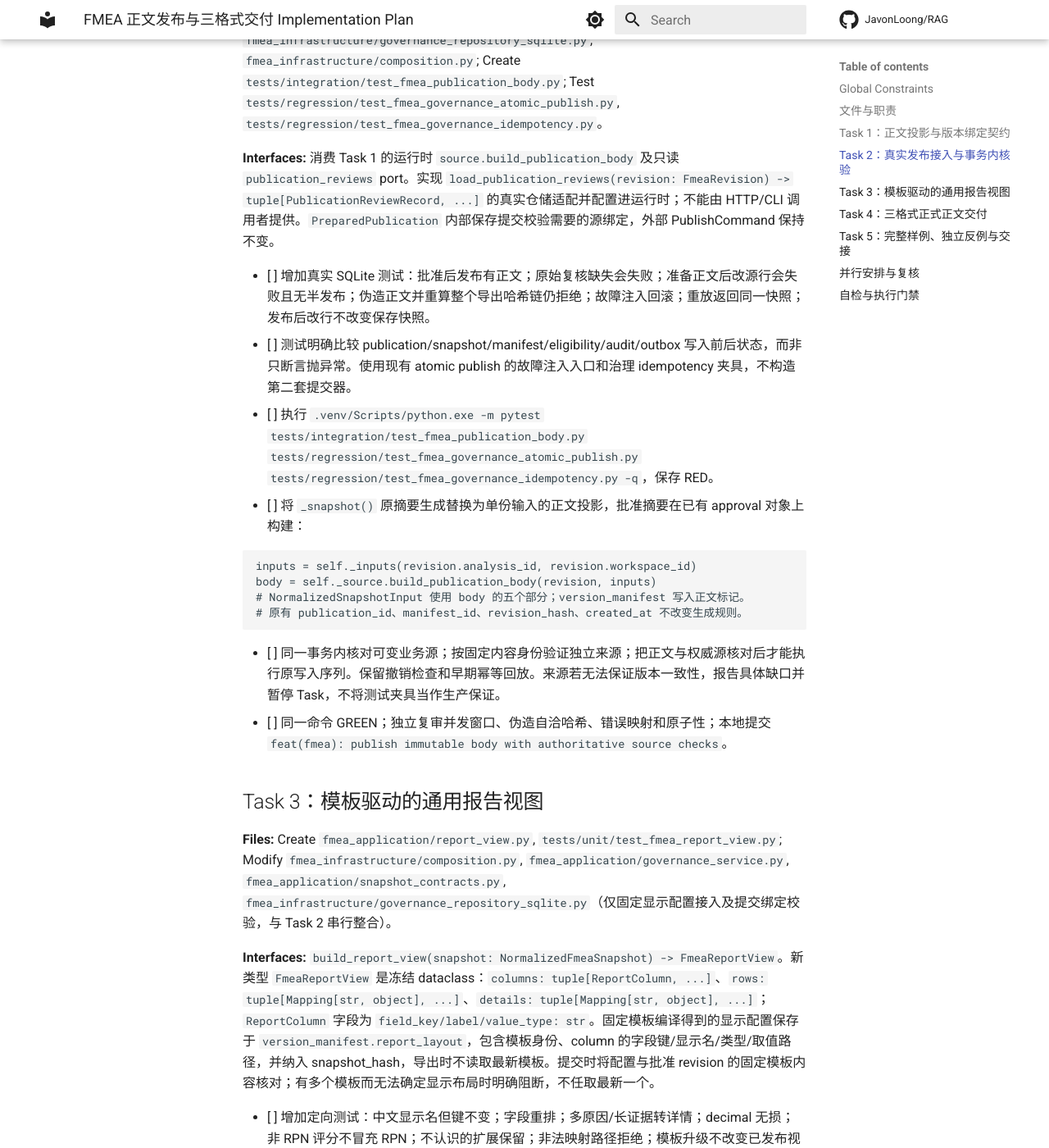
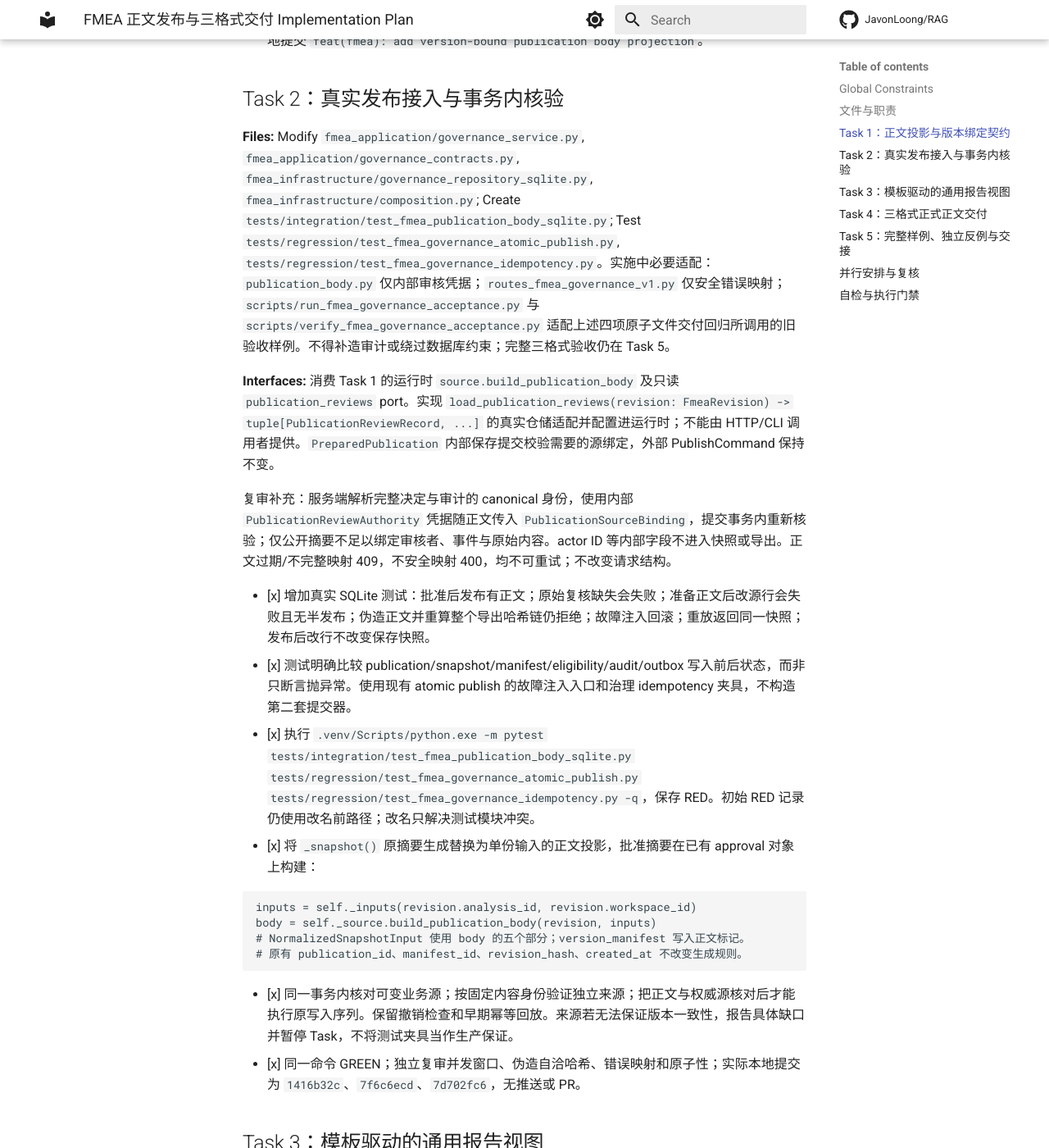
Before and after one commit to JavonLoong/RAG, an MkDocs documentation site: the page built from docs/superpowers/plans/2026-09-04-fmea-publication-body.md, in a window 1280 px wide and 1400 px high, scrolled down 3695 px. Shown: the whole window at 82% size. Built offline with MkDocs 1.6.1 and Material for MkDocs 9.7.7, drawn with Linux system fonts in a browser that asks for light colours; comment, search, counter and statistics services are not loaded; some of the changed text lies outside the part shown.

Commit message:
docs(fmea): record publication body task 2 completion

````diff
--- a/docs/superpowers/plans/2026-09-04-fmea-publication-body.md
+++ b/docs/superpowers/plans/2026-09-04-fmea-publication-body.md
@@ -12,7 +12,9 @@
 
 **Status:** APPROVED / IMPLEMENTING。用户于 2026-09-04 确认，从 Task 1 开始。实现起点 `d1040fcf`（文档提交），代码基线 `9fca984e`，工作树 `C:/Users/35551/Desktop/RAG/.worktrees/interface-output-v1`，分支 `feat/interface-output-v1`。不切 main，不推送，不创建 PR。
 
-**进度（2026-09-04）：Task 1 已完成；Task 2–5 未开始。** Task 1 提交 `75d1cb98` → `c4cdfc4b` → `7bd0c69b`。最终定向测试 100 passed（主代理复验 0.79s），范围 Ruff 与差异空白检查通过；Luna xhigh 规格/质量审查发现五项缺口，经 round 1 修正；其引入的两项兼容性回归经 round 2 关闭，PASS / CLOSED。该结论不表示真实发布与三格式正文报告已经接通。[Task 1 交接](../../handoff/fmea-publication-body-task1.md)。
+**Task 1 完成记录（2026-09-04）。** Task 1 提交 `75d1cb98` → `c4cdfc4b` → `7bd0c69b`。最终定向测试 100 passed（主代理复验 0.79s），范围 Ruff 与差异空白检查通过；Luna xhigh 规格/质量审查发现五项缺口，经 round 1 修正；其引入的两项兼容性回归经 round 2 关闭，PASS / CLOSED。该结论不表示真实发布与三格式正文报告已经接通。[Task 1 交接](../../handoff/fmea-publication-body-task1.md)。
+
+**续做状态：Task 2 已完成，代码至 `7d702fc6`。** 最终主代理定向验证 **165 passed in 28.61s**，全部改动文件 Ruff 与范围差异检查通过。独立 Luna xhigh 复审及两轮定点复核关闭全部发现，Spec ✅ / Quality Approved，无新增 Critical/Important。Task 3–5 未开始。实施记录见 [Task 2 交接](../../handoff/fmea-publication-body-task2.md)。新 SQLite 集成测试改用独立文件名，避免与单元测试在同次 pytest 收集时重名。旧治理验收验证器的格式反例补充在 `tests/integration/test_fmea_governance_acceptance.py`，不提前宣称 Task 5 完成。
 
 ## Global Constraints
 
@@ -88,14 +90,16 @@
 
 ## Task 2：真实发布接入与事务内核验
 
-**Files:** Modify `fmea_application/governance_service.py`, `fmea_application/governance_contracts.py`, `fmea_infrastructure/governance_repository_sqlite.py`, `fmea_infrastructure/composition.py`; Create `tests/integration/test_fmea_publication_body.py`; Test `tests/regression/test_fmea_governance_atomic_publish.py`, `tests/regression/test_fmea_governance_idempotency.py`。
+**Files:** Modify `fmea_application/governance_service.py`, `fmea_application/governance_contracts.py`, `fmea_infrastructure/governance_repository_sqlite.py`, `fmea_infrastructure/composition.py`; Create `tests/integration/test_fmea_publication_body_sqlite.py`; Test `tests/regression/test_fmea_governance_atomic_publish.py`, `tests/regression/test_fmea_governance_idempotency.py`。实施中必要适配：`publication_body.py` 仅内部审核凭据；`routes_fmea_governance_v1.py` 仅安全错误映射；`scripts/run_fmea_governance_acceptance.py` 与 `scripts/verify_fmea_governance_acceptance.py` 适配上述四项原子文件交付回归所调用的旧验收样例。不得补造审计或绕过数据库约束；完整三格式验收仍在 Task 5。
 
 **Interfaces:** 消费 Task 1 的运行时 `source.build_publication_body` 及只读 `publication_reviews` port。实现 `load_publication_reviews(revision: FmeaRevision) -> tuple[PublicationReviewRecord, ...]` 的真实仓储适配并配置进运行时；不能由 HTTP/CLI 调用者提供。`PreparedPublication` 内部保存提交校验需要的源绑定，外部 PublishCommand 保持不变。
 
-- [ ] 增加真实 SQLite 测试：批准后发布有正文；原始复核缺失会失败；准备正文后改源行会失败且无半发布；伪造正文并重算整个导出哈希链仍拒绝；故障注入回滚；重放返回同一快照；发布后改行不改变保存快照。
-- [ ] 测试明确比较 publication/snapshot/manifest/eligibility/audit/outbox 写入前后状态，而非只断言抛异常。使用现有 atomic publish 的故障注入入口和治理 idempotency 夹具，不构造第二套提交器。
-- [ ] 执行 `.venv/Scripts/python.exe -m pytest tests/integration/test_fmea_publication_body.py tests/regression/test_fmea_governance_atomic_publish.py tests/regression/test_fmea_governance_idempotency.py -q`，保存 RED。
-- [ ] 将 `_snapshot()` 原摘要生成替换为单份输入的正文投影，批准摘要在已有 approval 对象上构建：
+复审补充：服务端解析完整决定与审计的 canonical 身份，使用内部 `PublicationReviewAuthority` 凭据随正文传入 `PublicationSourceBinding`，提交事务内重新核验；仅公开摘要不足以绑定审核者、事件与原始内容。actor ID 等内部字段不进入快照或导出。正文过期/不完整映射 409，不安全映射 400，均不可重试；不改变请求结构。
+
+- [x] 增加真实 SQLite 测试：批准后发布有正文；原始复核缺失会失败；准备正文后改源行会失败且无半发布；伪造正文并重算整个导出哈希链仍拒绝；故障注入回滚；重放返回同一快照；发布后改行不改变保存快照。
+- [x] 测试明确比较 publication/snapshot/manifest/eligibility/audit/outbox 写入前后状态，而非只断言抛异常。使用现有 atomic publish 的故障注入入口和治理 idempotency 夹具，不构造第二套提交器。
+- [x] 执行 `.venv/Scripts/python.exe -m pytest tests/integration/test_fmea_publication_body_sqlite.py tests/regression/test_fmea_governance_atomic_publish.py tests/regression/test_fmea_governance_idempotency.py -q`，保存 RED。初始 RED 记录仍使用改名前路径；改名只解决测试模块冲突。
+- [x] 将 `_snapshot()` 原摘要生成替换为单份输入的正文投影，批准摘要在已有 approval 对象上构建：
 
 ```python
 inputs = self._inputs(revision.analysis_id, revision.workspace_id)
@@ -104,8 +108,8 @@
 # 原有 publication_id、manifest_id、revision_hash、created_at 不改变生成规则。
 ```
 
-- [ ] 同一事务内核对可变业务源；按固定内容身份验证独立来源；把正文与权威源核对后才能执行原写入序列。保留撤销检查和早期幂等回放。来源若无法保证版本一致性，报告具体缺口并暂停 Task，不将测试夹具当作生产保证。
-- [ ] 同一命令 GREEN；独立复审并发窗口、伪造自洽哈希、错误映射和原子性；本地提交 `feat(fmea): publish immutable body with authoritative source checks`。
+- [x] 同一事务内核对可变业务源；按固定内容身份验证独立来源；把正文与权威源核对后才能执行原写入序列。保留撤销检查和早期幂等回放。来源若无法保证版本一致性，报告具体缺口并暂停 Task，不将测试夹具当作生产保证。
+- [x] 同一命令 GREEN；独立复审并发窗口、伪造自洽哈希、错误映射和原子性；实际本地提交为 `1416b32c`、`7f6c6ecd`、`7d702fc6`，无推送或 PR。
 
 ## Task 3：模板驱动的通用报告视图
 
````
Also changed, not shown: docs/handoff/fmea-publication-body-task2.md (added, +51 -0 lines).
